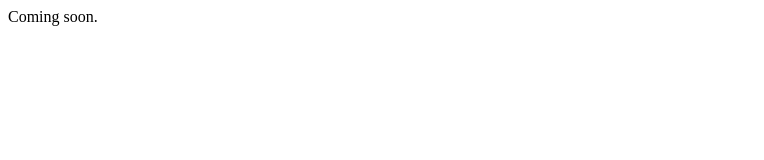
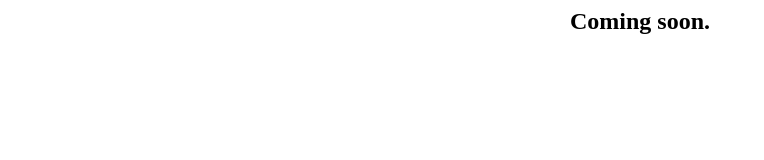
Before and after one commit to IceLoftEngine/IceLoftEngine.github.io, a plain HTML site: page index.html in a window 1280 px wide. Shown: the whole page, without its empty margins (0-764 px from the left). Drawn offline with Linux system fonts and the light colour scheme.

Commit message:
Update index.html

```diff
--- a/index.html
+++ b/index.html
@@ -6,7 +6,9 @@
 
   </head>
   <body>
-    <div>Coming soon.</div>
+    <center>
+      <div style="font-size: 24px;"><b>Coming soon.</b></div>
+    </center>
 
   </body>
 </html>
```
